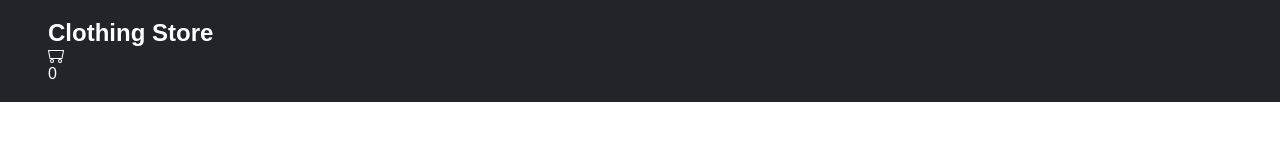
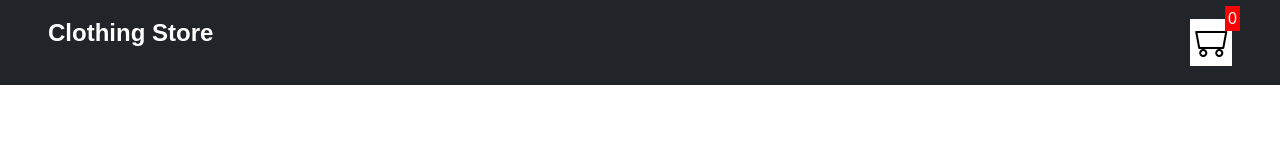
Before and after one commit to iAmTJ007/ShoppingCart, a plain HTML site: page images/index.html in a window 1280 px wide. Drawn offline with nearby package versions, Linux system fonts and the light colour scheme.

Commit message:
nav bar completed

```diff
--- a/images/style.css
+++ b/images/style.css
@@ -7,7 +7,28 @@ body{
     font-family: sans-serif;
 }
 .navbar{
+    display: flex;
+    justify-content: space-between;
     background-color: #212529;
     color: white;
     padding: 1.2rem 3rem;
 }
+.cart{
+    position: relative;
+    font-size: 2rem;
+    background-color: white;
+    color: black;
+    padding: 0.3rem 0.3rem;
+}
+.cartAmount{
+    position: absolute;/*position absolute will put the element relative to the nearest parent which has relative property*/
+    top: -0.8rem;
+    right: -0.5rem;
+    color: white;
+    font-size: 1rem;
+    background-color: red;
+    padding: 0.2rem 0.2rem;
+
+
+
+}
```
